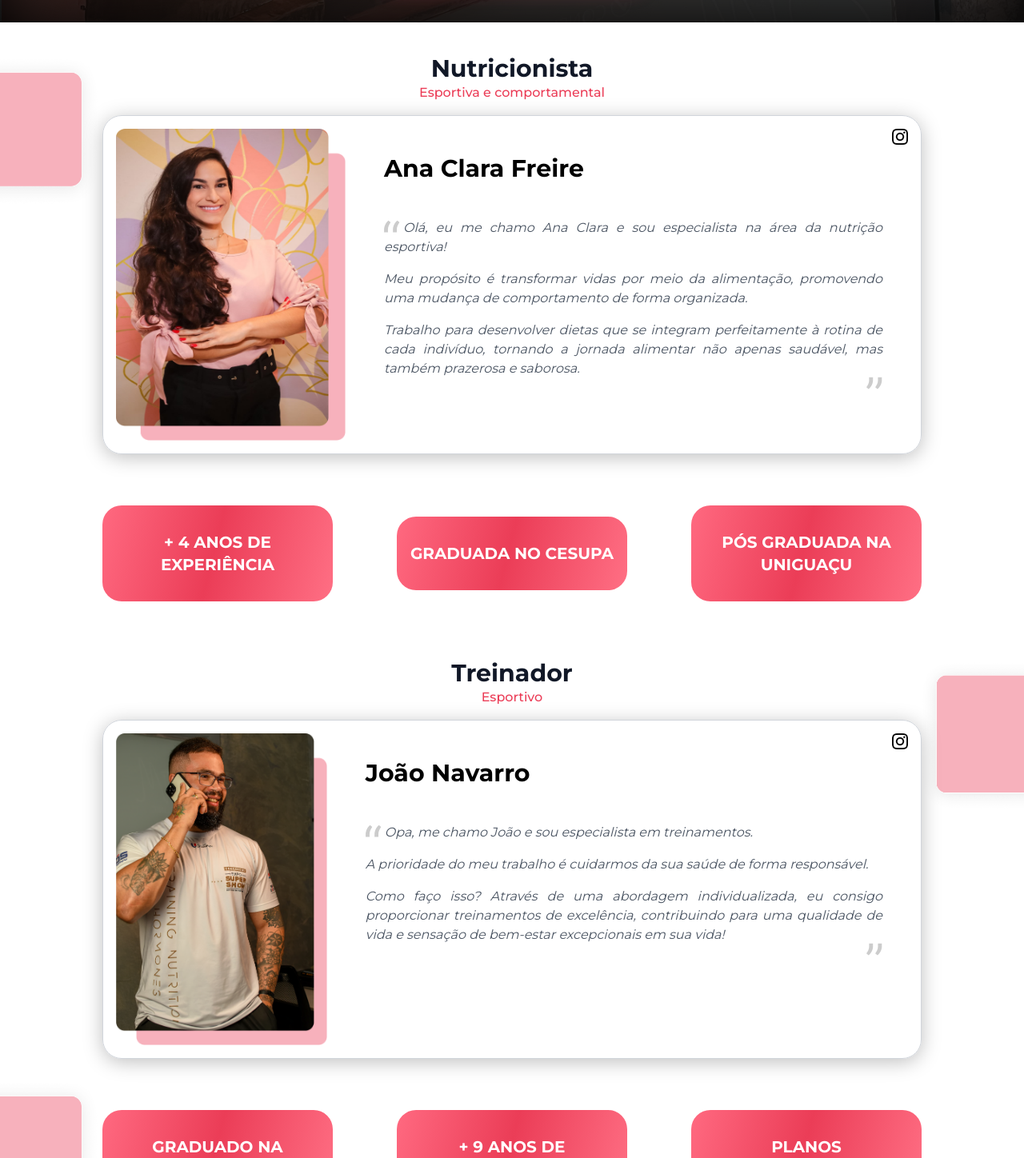
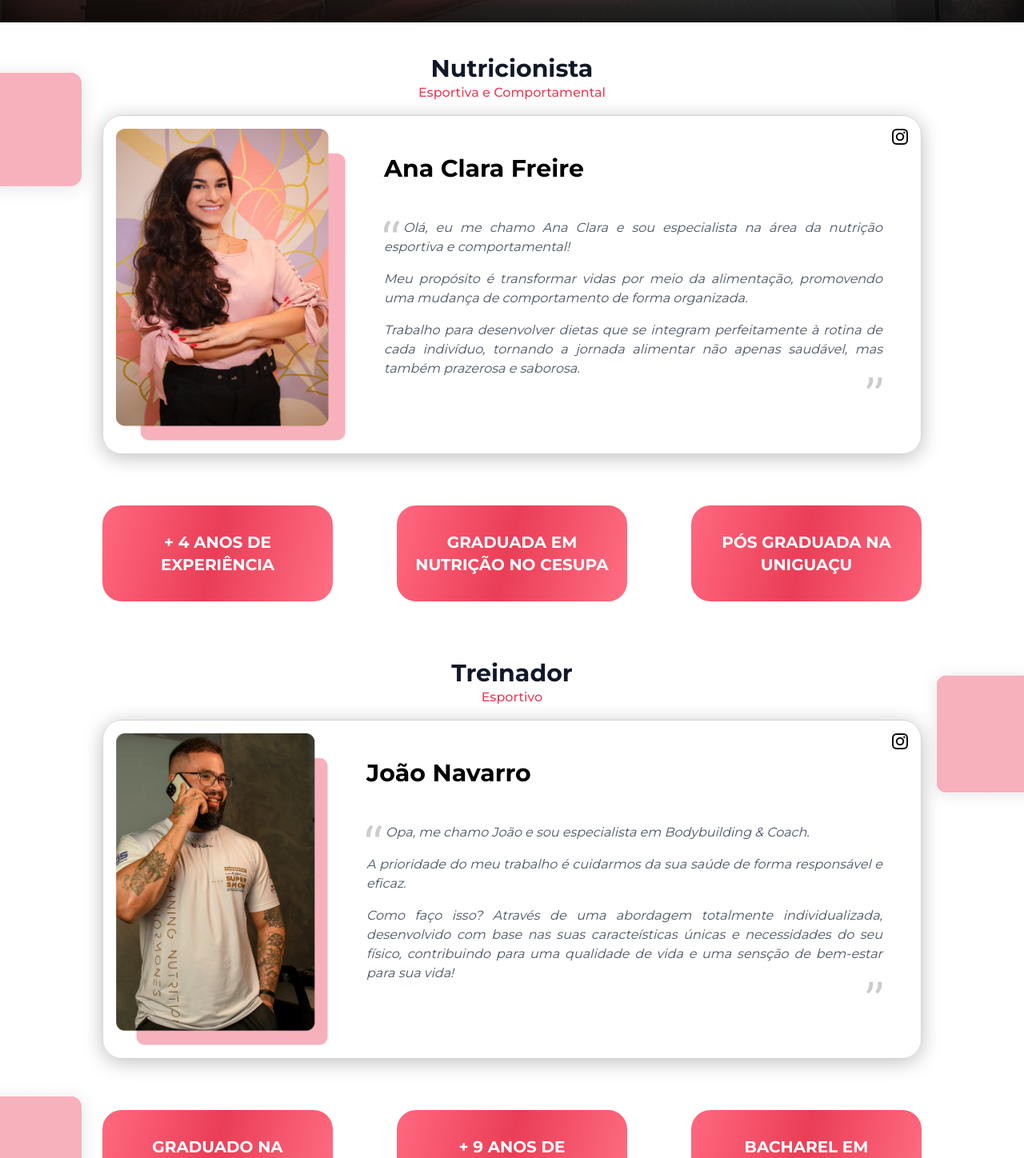
Before and after one commit to leafartech/facilitadorderesultados, a Next.js app: page / in a window 1280 px wide. Shown: the part 1958-3406 px from the top of the page at 80% size. Built offline with nearby package versions, Linux system fonts and the light colour scheme.

Commit message:
fix some details

```diff
--- a/src/app/page.tsx
+++ b/src/app/page.tsx
@@ -143,30 +143,30 @@ export default function Home() {
           </div>
         </Section>
         <Section id="nutricionista" parallax={false}>
-          <Text main="Nutricionista" subtitle="Esportiva e comportamental" bg={false} />
+          <Text main="Nutricionista" subtitle="Esportiva e Comportamental" bg={false} />
           <IdentityCard href="https://instagram.com/nutri.anaclarafsaa?igshid=MzRlODBiNWFlZA==" name="Ana Clara Freire" firstWord="Olá, " citation={
-            ['eu me chamo Ana Clara e sou especialista na área da nutrição esportiva!',
+            ['eu me chamo Ana Clara e sou especialista na área da nutrição esportiva e comportamental!',
               'Meu propósito é transformar vidas por meio da alimentação, promovendo uma mudança de comportamento de forma organizada.',
               'Trabalho para desenvolver dietas que se integram perfeitamente à rotina de cada indivíduo, tornando a jornada alimentar não apenas saudável, mas também prazerosa e saborosa.']
           } imagePath="ana-clara" />
           <div className="w-full max-w-5xl flex flex-col sm:flex-row gap-4 sm:gap-20 items-center justify-between mt-8 sm:mt-16 pb-8 px-4 sm:px-0">
             <InformativeCard title="+ 4 anos de experiência" />
-            <InformativeCard title="Graduada no Cesupa" />
+            <InformativeCard title="Graduada em nutrição no Cesupa" />
             <InformativeCard title="Pós Graduada na Uniguaçu" />
           </div>
           <img src="./images/rect.png" alt="retângulo" className="hidden sm:block absolute top-0 left-0 h-48" />
         </Section>
         <Section id="treinador" parallax={false}>
           <Text main="Treinador" subtitle="Esportivo" bg={false} />
-          <IdentityCard href="https://instagram.com/joaonavarrotreinador?igshid=MzRlODBiNWFlZA==" name="João Navarro" firstWord="Opa, " citation={
-            ['me chamo João e sou especialista em treinamentos.',
-              'A prioridade do meu trabalho é cuidarmos da sua saúde de forma responsável.',
-              'Como faço isso? Através de uma abordagem individualizada, eu consigo proporcionar treinamentos de excelência, contribuindo para uma qualidade de vida e sensação de bem-estar excepcionais em sua vida!']
+          <IdentityCard isJoaoPhoto={true} href="https://instagram.com/joaonavarrotreinador?igshid=MzRlODBiNWFlZA==" name="João Navarro" firstWord="Opa, " citation={
+            ['me chamo João e sou especialista em Bodybuilding & Coach.',
+              'A prioridade do meu trabalho é cuidarmos da sua saúde de forma responsável e eficaz.',
+              'Como faço isso? Através de uma abordagem totalmente individualizada, desenvolvido com base nas suas caracteísticas únicas e necessidades do seu físico, contribuindo para uma qualidade de vida e uma sensção de bem-estar para sua vida!']
           } imagePath="joao-navarro" />
           <div className="w-full max-w-5xl flex flex-col sm:flex-row gap-4 sm:gap-20 items-center justify-between mt-8 sm:mt-16 pb-8 px-4 sm:px-0">
             <InformativeCard title="Graduado na Uniguaçu" />
             <InformativeCard title="+ 9 anos de experiência" />
-            <InformativeCard title="Planos individualizados" />
+            <InformativeCard title="Bacharel em educação física" />
           </div>
           <img src="./images/rect2.png" alt="retângulo" className="hidden sm:block absolute top-0 right-0 h-48" />
           <img src="./images/rect.png" alt="retângulo" className="hidden sm:block absolute bottom-0 left-0 h-48" />
@@ -230,7 +230,7 @@ export default function Home() {
               text="Não! ele é disponibilizado de forma 100% gratuita aos pacientes."
             />
             <Dropdown
-              title="Como é o acompahamento para quem não pode ir presencialemnte?"
+              title="E quem não pode ir presencialmente?"
               text="O acompanhamento será online, terá a mesma qualidade da presencial. Daremos todo o suporte possível."
             />
             <Dropdown
@@ -242,8 +242,8 @@ export default function Home() {
               text="Sera encaminhado para vocẽ um guia de medidas em PDF para vocẽ realizar a sua própria avaliação seguindo as instruções do PDF. Nos passará as medidas, fotos e peso para fazermos a reavaliação mensalment."
             />
             <Dropdown
-              title="Após a compra do plano posso fazer alteração para outro?"
-              text="Vocẽ terá até 7 dias para cancelar o plano atual e fazer uma nova aquisição por outro plano."
+              title="Posso fazer alteração de plano?"
+              text="Se você já comprou um plano, terá até 7 dias para cancelar o plano atual e fazer uma nova aquisição por outro plano."
             />
           </div>
         </Section>
@@ -266,7 +266,7 @@ export default function Home() {
               </div>
             </div>
           </div>
-          <p className="text-zinc-300/60 font-medium text-center text-xs mt-8">Todos os direitos reservados 2023<br /> <span className="text-my">&copy;João Navarro | Ana Clara Ferreira</span></p>
+          <p className="text-zinc-300/60 font-medium text-center text-xs mt-8">Todos os direitos reservados 2023<br /> <span className="text-my">&copy;João Navarro | Ana Clara Freire</span></p>
         </div>
       </footer>
     </>
--- a/src/components/Dropdown/index.tsx
+++ b/src/components/Dropdown/index.tsx
@@ -4,29 +4,21 @@ import { useState } from "react";
 interface DropdownProps {
     title: string
     text: string
-    second?: boolean
-    href?: string
 }
 
-export default function Dropdown({ text, title, second, href }: DropdownProps) {
+export default function Dropdown({ text, title  }: DropdownProps) {
     const [isActived, setIsActived] = useState<boolean>(false)
 
     return (
         <div className="w-full">
-            <div className={`w-full rounded border-b-2 ${second ? '' : 'border-my bg-gray-50'} px-4 py-3 cursor-pointer`} onClick={e => setIsActived(!isActived)}>
+            <div className={`w-full rounded border-b-2 border-my px-4 py-3 cursor-pointer`} onClick={e => setIsActived(!isActived)}>
                 <h4 className="text-xl flex justify-between font-medium">
                     {title}
                     <PlusSmallIcon className="h-5 w-5" />
                 </h4>
-                <div className={`py-3 ${second ? 'text-white/80' : 'text-gray-600'} ${isActived ? 'block' : 'hidden'}`}>
+                <div className={`py-3 ${isActived ? 'block' : 'hidden'}`}>
                     <p className="text-sm">
                         {text}
-                        {href && (
-                            <>
-                                <br />
-                                <a href={href} className="underline">link de compra</a>
-                            </>
-                        )}
                     </p>
                 </div>
             </div>
--- a/src/components/IdentityCard/index.tsx
+++ b/src/components/IdentityCard/index.tsx
@@ -6,12 +6,13 @@ interface IdentityCardProps {
 	firstWord: string
 	imagePath: string
 	href: string
+	isJoaoPhoto?: boolean
 }
 
-export default function IdentityCard({ citation, imagePath, name, firstWord, href }: IdentityCardProps) {
+export default function IdentityCard({ citation, imagePath, name, firstWord, href, isJoaoPhoto }: IdentityCardProps) {
 	return (
 		<div className="w-full relative sm:max-w-5xl sm:h-[424px] flex flex-col sm:flex-row items-start justify-start gap-4 border border-gray-300 rounded-3xl py-4 px-4 mt-4 shadow-sec">
-			<img src={`./images/${imagePath}.png`} alt={`Foto - ${name}`} className="w-2/3 sm:h-full" />
+			<img src={`./images/${imagePath}.png`} alt={`Foto - ${name}`} className={`w-2/3 ${isJoaoPhoto && "sm:w-4/5"}  sm:h-full`} />
 			<div className="flex flex-col gap-3 items-start mt-8 sm:px-8">
 				<h3 className="font-bold text-3xl mb-8">{name}</h3>
 				<Quotes firstWord={firstWord} citation={citation} />
```
